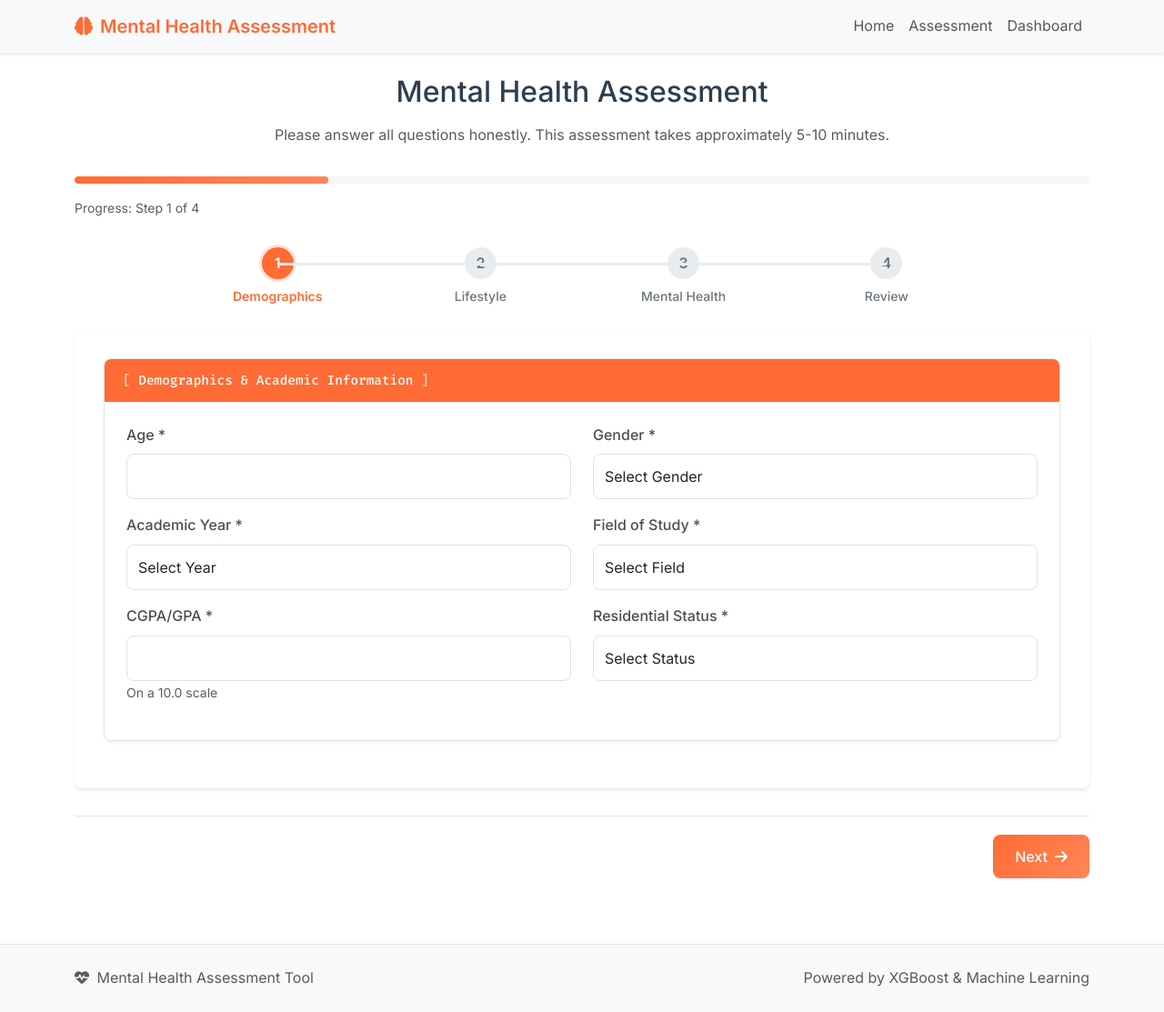
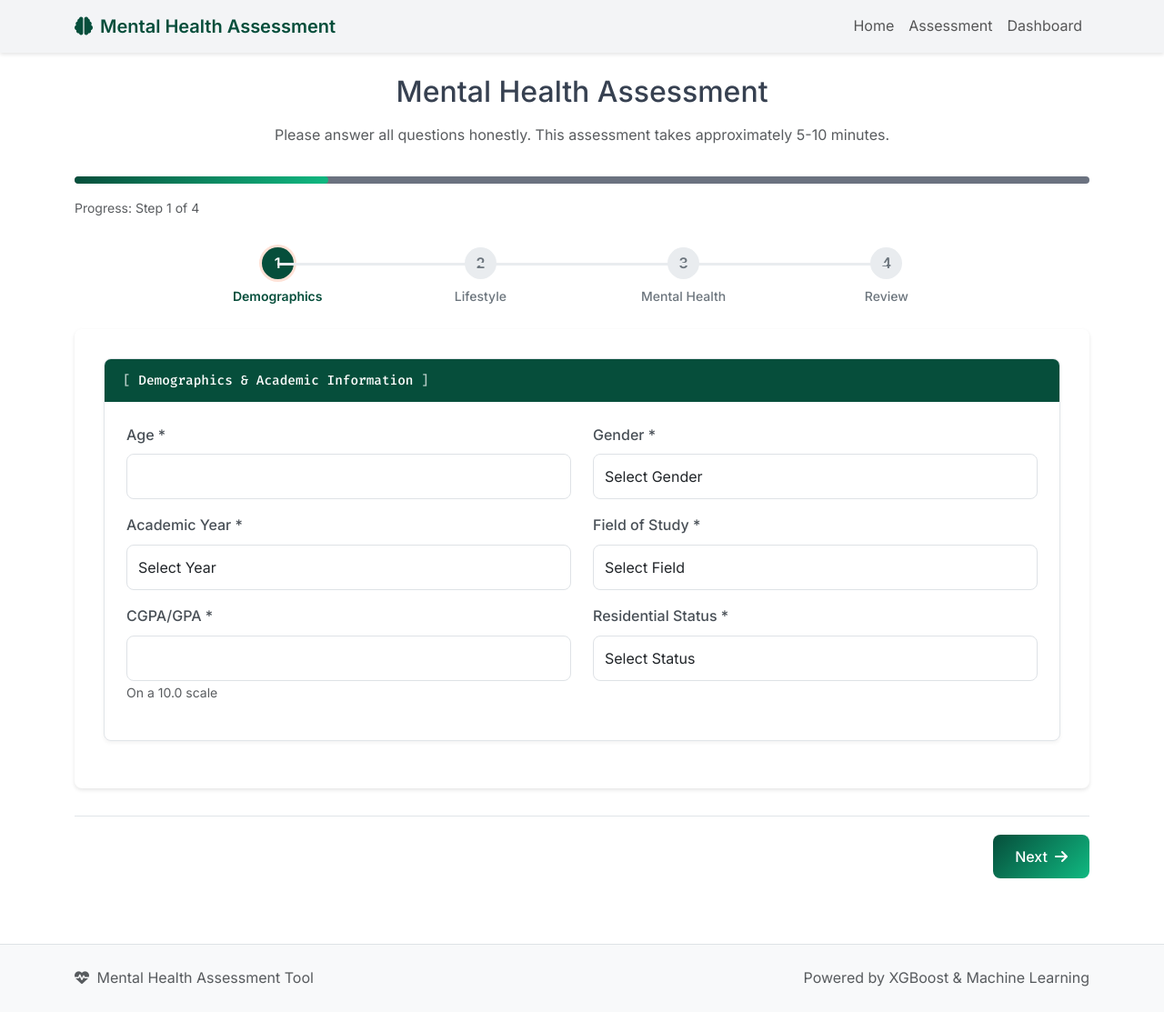
Before and after one commit to rahul-sutradhar/mental_health_prediction, a Flask app: page /questionnaire in a window 1280 px wide. Shown: the whole page at 91% size. Run offline with Flask 3, Linux system fonts and the light colour scheme; some libraries are stand-ins or nearby versions.

Commit message:
Initial Commit

```diff
--- a/static/css/style.css
+++ b/static/css/style.css
@@ -1,24 +1,25 @@
 /* Mental Health Assessment App - Jupyter Notebook Inspired Styling */
 
 :root {
-    --orange-primary: #FF6B35;
-    --blue-secondary: #2E86AB;
-    --bg-light: #F8F9FA;
-    --text-dark: #343A40;
-    --success-green: #28A745;
-    --code-purple: #6F42C1;
-    --warning-yellow: #FFC107;
-    --danger-red: #DC3545;
-    --primary-color: #4a90e2;
-    --secondary-color: #f5f6fa;
-    --success-color: #2ecc71;
-    --warning-color: #f1c40f;
-    --danger-color: #e74c3c;
-    --background-color: #ffffff;
-    --text-color: #2c3e50;
-    --border-color: #dee2e6;
+    --orange-primary: #064E3B;   /* Dark Green Primary */
+    --blue-secondary: #065F46;   /* Darker Green Secondary */
+    --bg-light: #F3F4F6;         /* Light Gray Background */
+    --text-dark: #1F2937;        /* Dark Gray Text */
+    --success-green: #16A34A;    /* Success Green */
+    --code-purple: #7C3AED;      /* Code Purple */
+    --warning-yellow: #F59E0B;   /* Warning Yellow */
+    --danger-red: #DC2626;       /* Danger Red */
+    --primary-color: #047857;    /* Primary Medium Green */
+    --secondary-color: #6B7280;  /* Gray Secondary */
+    --success-color: #10B981;    /* Success Light Green */
+    --warning-color: #FBBF24;    /* Lighter Warning Yellow */
+    --danger-color: #EF4444;     /* Bright Danger Red */
+    --background-color: #FFFFFF; /* White Background */
+    --text-color: #374151;       /* Gray Text */
+    --border-color: #D1D5DB;     /* Light Gray Border */
     --border-radius: 8px;
 }
+
 
 /* Dark mode variables */
 [data-theme="dark"] {
@@ -139,7 +140,7 @@ body {
 
 /* Button Styling */
 .btn-primary {
-    background: linear-gradient(135deg, var(--orange-primary), #ff8659);
+    background: linear-gradient(135deg, var(--orange-primary), #10B981);
     border: none;
     border-radius: 6px;
     font-weight: 500;
@@ -148,7 +149,7 @@ body {
 }
 
 .btn-primary:hover {
-    background: linear-gradient(135deg, #e55a2b, var(--orange-primary));
+    background: linear-gradient(135deg, #10B981, var(--orange-primary));
     transform: translateY(-1px);
     box-shadow: 0 4px 8px rgba(255, 107, 53, 0.3);
 }
@@ -549,7 +550,7 @@ main {
 }
 
 .progress-bar {
-    background: linear-gradient(135deg, var(--orange-primary), #ff8659);
+    background: linear-gradient(135deg, var(--orange-primary), #10B981);
     transition: width 0.6s ease;
     border-radius: 4px;
     box-shadow: 0 2px 4px rgba(255, 107, 53, 0.2);
```
